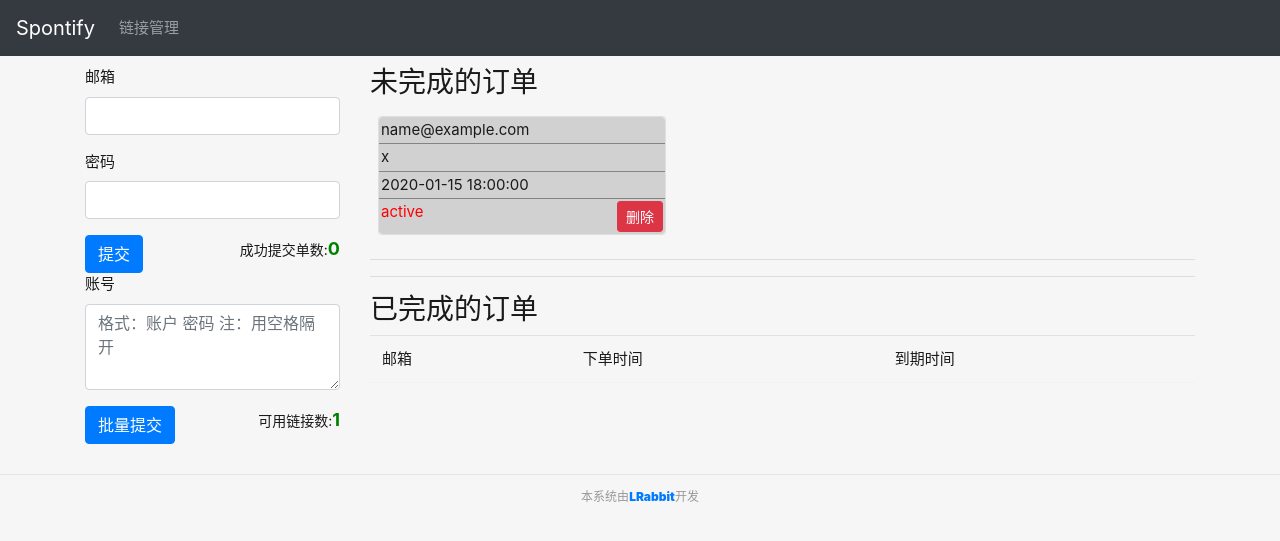
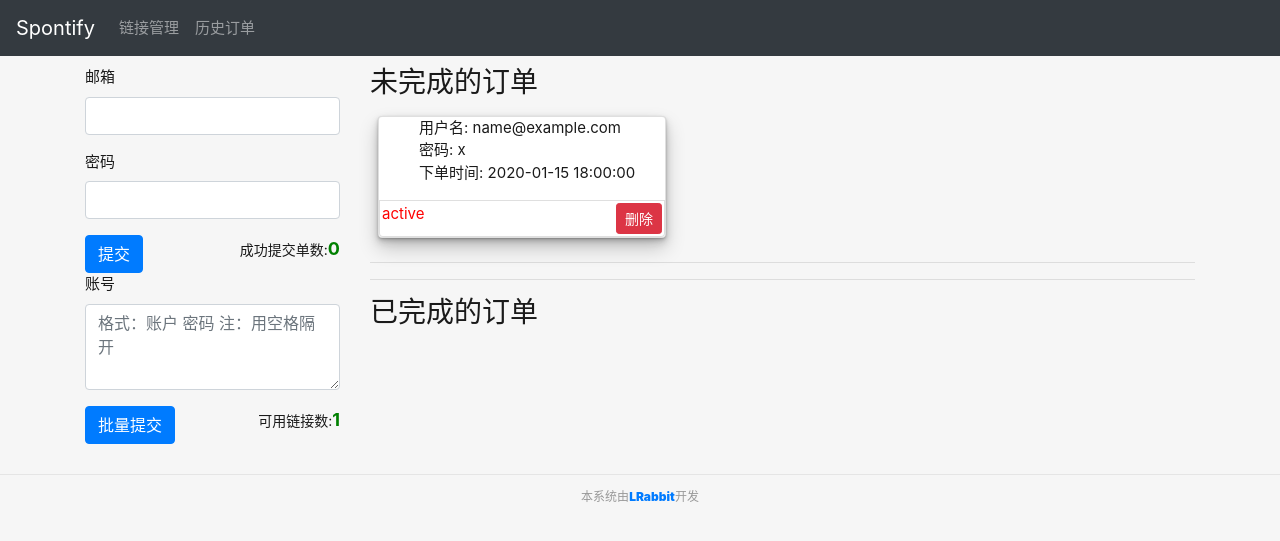
Before and after one commit to litter-rabbit/spotify-v1, a Flask app: page / in a window 1280 px wide. Shown: the top 541 px of the page. Run offline with Flask 2, Linux system fonts and the light colour scheme; tables that the repository leaves empty hold one stand-in row (values such as "Sample post"); parts of the project's set-up code (start-up, migrations or seed data) failed here and were passed over; some libraries are stand-ins or nearby versions.

Commit message:
更新查询页面

```diff
--- a/spotify/__init__.py
+++ b/spotify/__init__.py
@@ -8,7 +8,7 @@
 
 import click
 import logging
-from logging.handlers import SMTPHandler, RotatingFileHandler
+from logging.handlers import  RotatingFileHandler
 from spotify.models import Admin
 
 from spotify.extendtions import db
--- a/spotify/blueprints/main.py
+++ b/spotify/blueprints/main.py
@@ -1,10 +1,10 @@
 
 
 
-from flask import Blueprint,render_template,request,current_app
-from flask_login import login_required
+from flask import Blueprint,render_template,request,current_app,flash,redirect,url_for
 from spotify.models import Order,Link
-
+from spotify.extendtions import db
+import datetime
 
 
 main_bp=Blueprint('main',__name__)
@@ -12,14 +12,13 @@
 @main_bp.route('/',methods=['GET','POST'])
 def index():
     #
-    count_num=Order.query.count()
+    dat = datetime.date.today()
     un_orders=Order.query.filter(Order.status!='处理成功').order_by(Order.timestamp.desc()).all()
-    orders_competed=Order.query.filter(Order.status=='处理成功').order_by(Order.timestamp.desc()).limit(current_app.config['PER_PAGE'])
+    # orders_competed=Order.query.filter(Order.status=='处理成功').order_by(Order.timestamp.desc()).limit(current_app.config['PER_PAGE'])
+    orders_competed = Order.query.filter(db.cast(Order.timestamp,db.DATE)==dat and Order.status=='处理成功').order_by(Order.timestamp.desc()).limit(current_app.config['PER_PAGE'])
     links=Link.query.filter(Link.isvalid==True).all()
     num_links=len(links)
-    num_uncompleted=len(un_orders)
-    num_completed=count_num-num_uncompleted
-
+    num_completed = Order.query.filter(db.cast(Order.timestamp,db.DATE)==dat and Order.status=='处理成功').count()
 
     return render_template('main/index.html',orders=un_orders,num_completed=num_completed,num_links=num_links,orders_competed=orders_competed)
 
@@ -35,3 +34,34 @@
     pagination_bad=Link.query.filter(Link.isvalid!=True).order_by(Link.timestamp.desc()).paginate(page,per_page)
     bad_links=pagination_bad.items
     return render_template('main/links.html',links=links,page=page,pagination=pagination,pagination_bad=pagination_bad,bad_links=bad_links)
+
+
+@main_bp.route('/search',methods=['GET','POST'])
+def search():
+    per_page = current_app.config['PER_PAGE']
+    page = request.args.get('page', 1)
+    page = int(page)
+    email=request.args.get('email')
+    if not email or len(email)<=0:
+        flash('查询内容不能为空','danger')
+        return redirect(url_for('main.search_order'))
+    if '@' in email:
+        q=email.split('@')
+        email=q[0]
+    pagination=Order.query.whooshee_search(email).filter(Order.status=='处理成功').order_by(Order.timestamp.desc()).paginate(page,per_page)
+    orders=pagination.items
+    num_orders=len(orders)
+    return render_template('main/seach_order.html',orders=orders,page=page,pagination=pagination,num_orders=num_orders)
+
+
+@main_bp.route('/orders',methods=['GET','POST'])
+def search_order():
+
+    per_page=current_app.config['PER_PAGE']
+    page=request.args.get('page',1)
+    page=int(page)
+    pagination=Order.query.filter(Order.status=='处理成功').order_by(Order.timestamp.desc()).paginate(page,per_page)
+    # pagination=Order.query.order_by(Order.timestamp.desc()).paginate(page,per_page)
+    orders=pagination.items
+    num_orders=len(orders)
+    return render_template('main/seach_order.html',orders=orders,page=page,pagination=pagination,num_orders=num_orders)
--- a/spotify/models.py
+++ b/spotify/models.py
@@ -12,7 +12,7 @@
     def get_id(self):
         return self.username
 
-@whooshee.register_model('email','status')
+@whooshee.register_model('email')
 class Order(db.Model):
     id=db.Column(db.Integer,primary_key=True)
     email=db.Column(db.String(128))
--- a/spotify/static/css/style.css
+++ b/spotify/static/css/style.css
@@ -67,9 +67,18 @@
 }
 .list-group-item{
     padding: 2px;
-    background:  rgba(26, 26, 26, 0.2);
+
 }
 .card{
+      box-shadow:
+      0 0.3px 0.6px rgba(0, 0, 0, 0.056),
+      0 0.7px 1.3px rgba(0, 0, 0, 0.081),
+      0 1.3px 2.5px rgba(0, 0, 0, 0.1),
+      0 2.2px 4.5px rgba(0, 0, 0, 0.119),
+      0 4.2px 8.4px rgba(0, 0, 0, 0.144),
+      0 10px 20px rgba(0, 0, 0, 0.2)
+    ;
+  list-style-type: none;
 
 }
 .mycard{
--- a/spotify/templates/base.html
+++ b/spotify/templates/base.html
@@ -24,6 +24,9 @@
              <li class="nav-item ">
                 <a class="nav-link" href="{{url_for('main.links')}}">链接管理</a>
             </li>
+             <li class="nav-item ">
+                    <a class="nav-link" href="{{url_for('main.search_order')}}">历史订单</a>
+             </li>
             <li class="nav-item">
                 {% if current_user.is_authenticated %}
                 <a class="nav-link " href="{{url_for('auth.logout')}}" style="float: right">注销登录</a>
--- a/spotify/templates/main/index.html
+++ b/spotify/templates/main/index.html
@@ -43,17 +43,18 @@
                         {% for order in orders %}
                             <div class="mycard" style="display: inline-block ;">
                                 <div class="card" style="width: 18rem; ">
-                                    <ul class="list-group list-group-flush">
-                                        <li class="list-group-item">{{ order.email }}</li>
-                                        <li class="list-group-item">{{ order.password }}</li>
-                                        <li class="list-group-item">{{ order.timestamp|formattime }}</li>
+                                    <ul>
+                                        <li><span>用户名: </span>{{ order.email }}</li>
+                                        <li><span>密码: </span>{{ order.password }}</li>
+                                        <li><span>下单时间: </span>{{ order.timestamp|formattime }}</li>
+                                    </ul>
                                     {% if order.status!="正在处理" %}
                                         <li class="list-group-item " style="color: red"> {{ order.status }} <a
                                                 class="btn btn-danger btn-sm"
                                                 style="float: right"
                                                 href="{{ url_for('ajax.delete_order',order_id=order.id) }}">删除</a>
                                             {% else %}
-                                            <li class="list-group-item " style="color: yellow"> {{ order.status }}
+                                        <li class="list-group-item " style="color: #e5e600"> {{ order.status }}
                                         <a class="btn btn-danger btn-sm"
                                            style="float: right"
                                            href="{{ url_for('ajax.delete_order',order_id=order.id) }}">删除</a>
@@ -67,19 +68,17 @@
                         <hr>
                         <h3>已完成的订单</h3>
                         <table class="table table-striped " style="border-bottom: 1px solid #f0f2f7;">
-                            <thead>
-                            <tr>
-                                <td>邮箱</td>
-                                <td>下单时间</td>
-                                <td>到期时间</td>
-                            </tr>
-                            </thead>
+
                             {% for order in orders_competed %}
-                                <tr>
-                                    <td>{{ order.email }}</td>
-                                    <td>{{ order.timestamp|formattime }}</td>
-                                    <td>{{ order.expiretime|formattime }}</td>
-                                </tr>
+                                <div class="mycard" style="display: inline-block ;">
+                                    <div class="card" style="width: 18rem; ">
+                                        <ul>
+                                            <li><span>用户名: </span>{{ order.email }}</li>
+                                            <li><span>下单时间: </span>{{ order.timestamp|formattime }}</li>
+                                            <li><span>到期时间: </span>{{ order.expiretime|formattime }}</li>
+                                        </ul>
+                                    </div>
+                                </div>
                             {% endfor %}
                         </table>
 
```
Also changed, not shown: spotify/templates/main/orders.html (+21 -19 lines), spotify/templates/main/seach_order.html (added, +56 -0 lines). Lines whose indentation alone changed are shown as unchanged.
